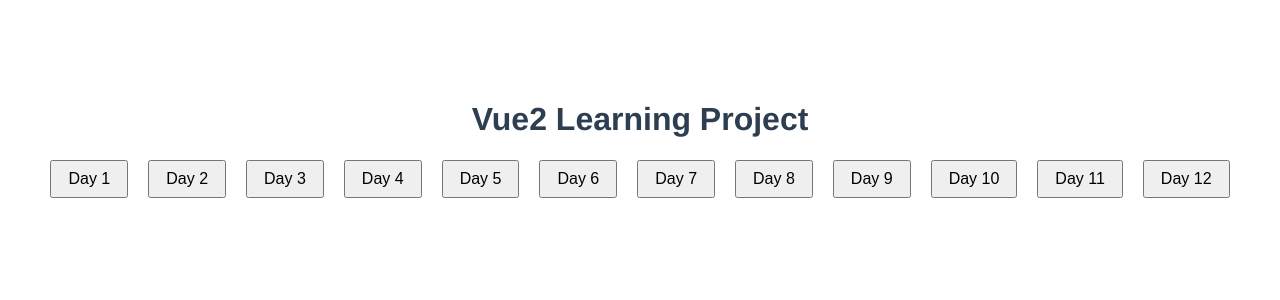
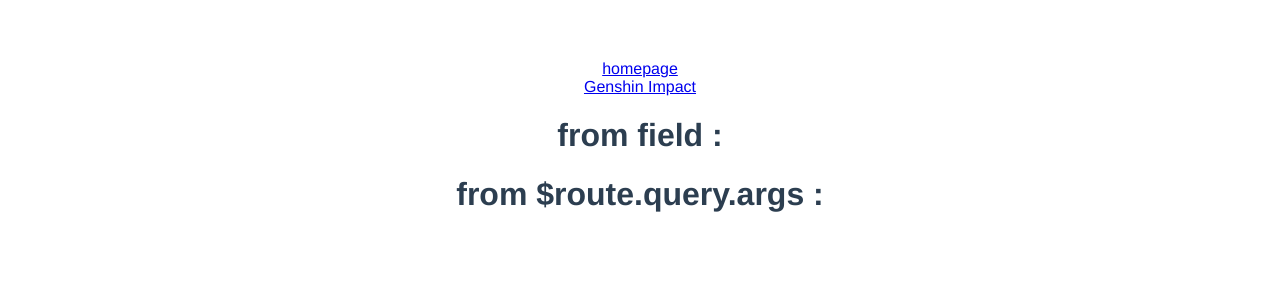
Before and after one commit to KKKLLLEEEEEE/Vue2-3-Learning, a Vue app in the folder vue2-learning/: page /day6 in a window 1280 px wide. Shown: the top 300 px of the page. Built offline with nearby package versions, Linux system fonts and the light colour scheme.

Commit message:
day6 finish

```diff
--- a/vue2-learning/src/components/HomePage.vue
+++ b/vue2-learning/src/components/HomePage.vue
@@ -14,6 +14,7 @@
       <button @click="$router.push('/day10')">Day 10</button>
       <button @click="$router.push('/day11')">Day 11</button>
       <button @click="$router.push('/day12')">Day 12</button>
+      <button @click="$router.push('/not-found')">Not Found</button>
     </div>
   </div>
 </template>
--- a/vue2-learning/src/router/index.js
+++ b/vue2-learning/src/router/index.js
@@ -13,6 +13,7 @@ import Day9 from '../views/Day9.vue'
 import Day10 from '../views/Day10.vue'
 import Day11 from '../views/Day11.vue'
 import Day12 from '../views/Day12.vue'
+import NotFound from '../views/NotFound.vue'
 
 Vue.use(VueRouter)
 
@@ -82,9 +83,15 @@ const routes = [
     path: '/day12',
     name: 'day12',
     component: Day12
+  },
+  {
+    path: '*',
+    name: 'not-found',
+    component: NotFound
   }
 ]
 
 export default new VueRouter({
-  routes: routes
+  routes: routes,
+  mode: 'history'
 })
--- a/vue2-learning/src/views/Day6.vue
+++ b/vue2-learning/src/views/Day6.vue
@@ -1,18 +1,24 @@
 <template>
   <div class="day6">
-    <h1>Day 6</h1>
-    <p>Welcome to Day 6</p>
+    <router-link to="/">homepage</router-link>
+    <br>
+    <router-link :to="{ path: '/day6', query: { game: 'Genshin Impact' }}">Genshin Impact</router-link>
+    <h1 > from field : {{ game }} </h1>
+    <h1>from $route.query.args : {{ $route.query.game }} </h1>
   </div>
 </template>
 
 <script>
 export default {
-  name: 'DaySixPage'
+  name: 'DaySixPage',
+  data() {
+    return {
+      game: ''
+    }
+  },
+  created() {
+    const game = this.$route.query.game;
+    this.game = game;
+  }
 }
 </script>
-
-<style scoped>
-.day6 {
-  padding: 20px;
-}
-</style>
--- /dev/null
+++ b/vue2-learning/src/views/NotFound.vue
@@ -0,0 +1,12 @@
+<template>
+    <div class="not-found">
+        <h1>404 Not Found</h1>
+        <h1>The page you are looking for does not exist.</h1>
+        <router-link to="/">Go to homepage</router-link>
+    </div>
+</template>
+<script>
+export default {
+    name: 'NotFound'
+}
+</script>
```
